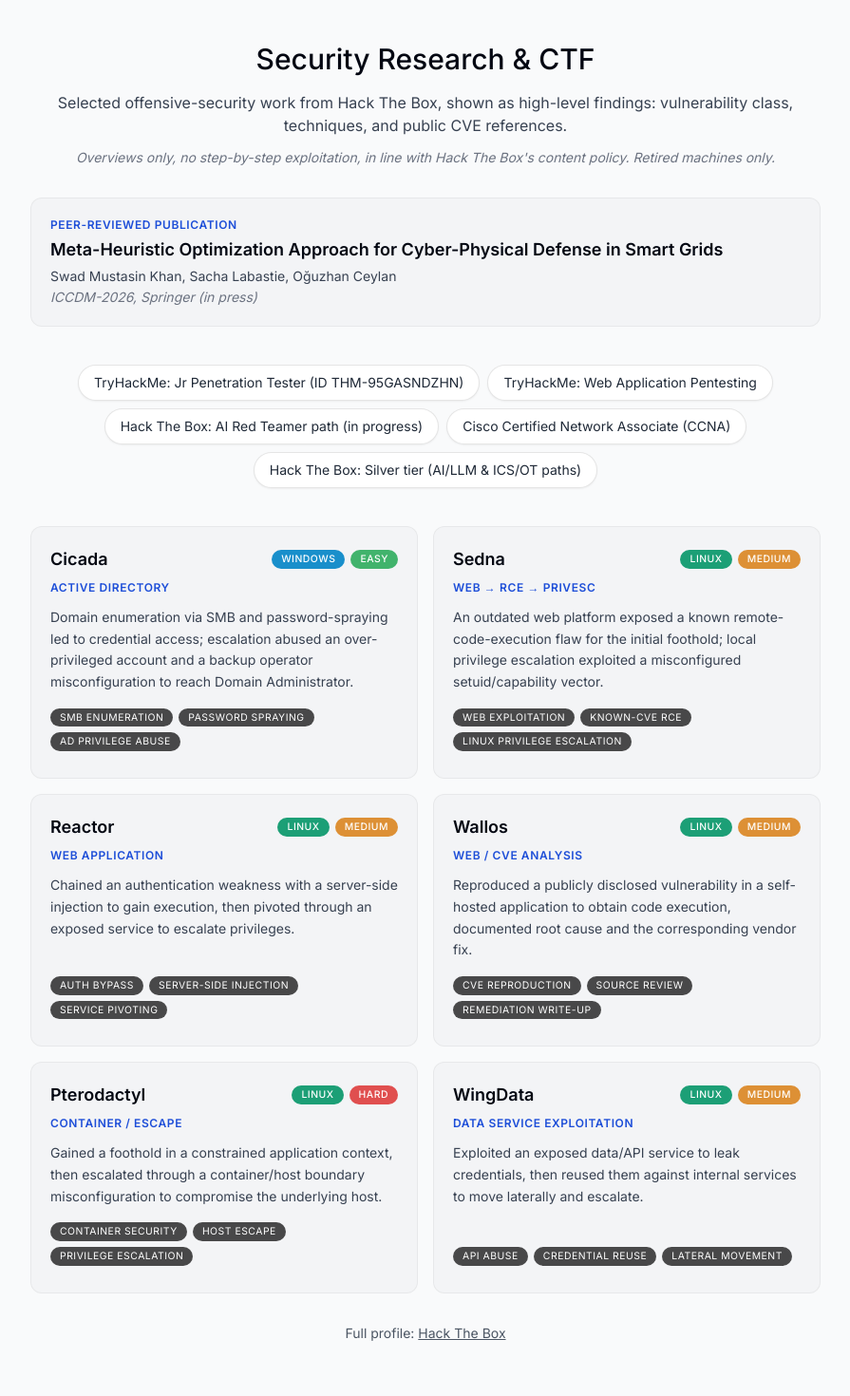
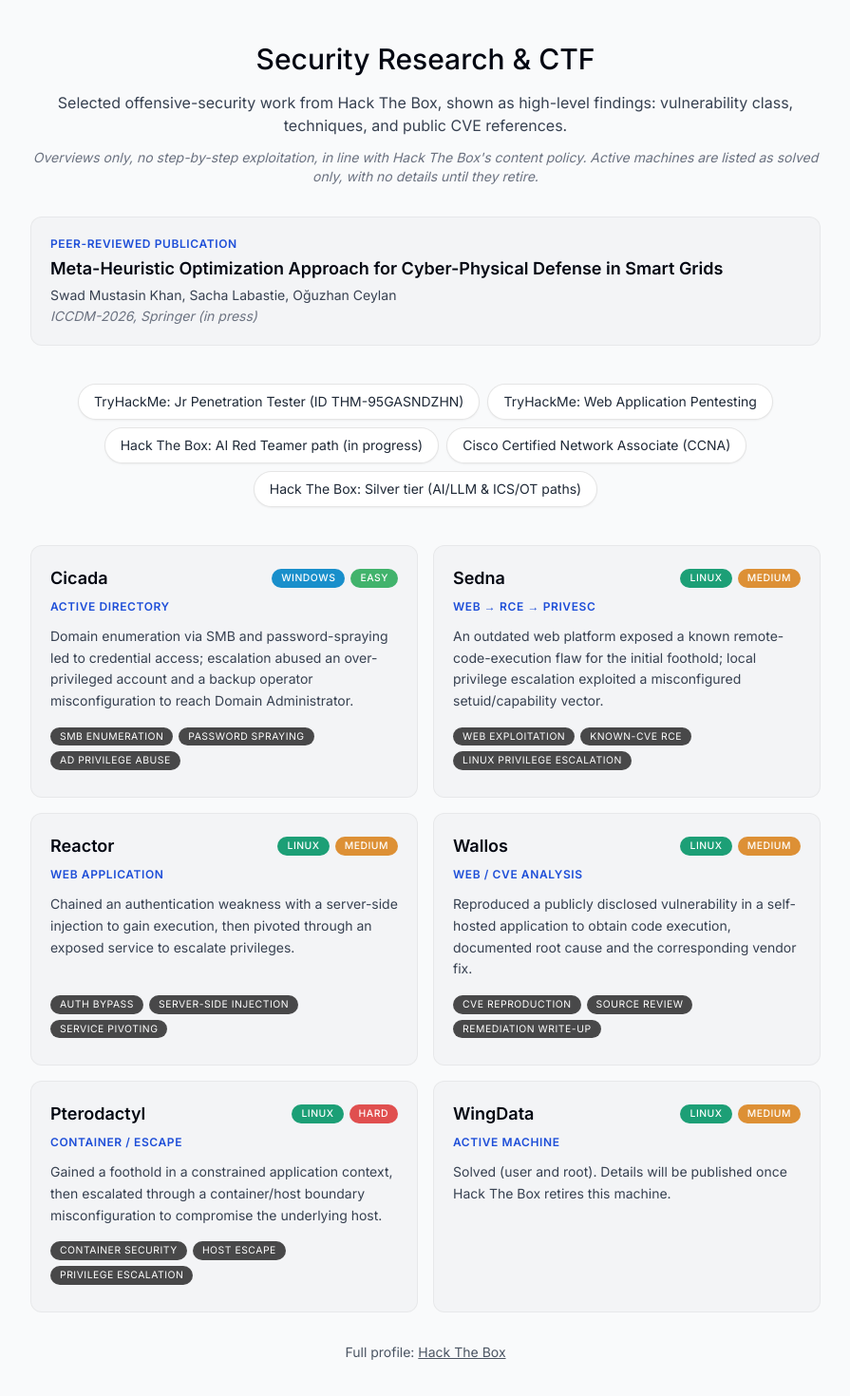
Before and after one commit to SwadKhan/Portfolio, a Next.js app: page / in a window 1280 px wide. Shown: the part 1635-3105 px from the top of the page at 95% size, without its empty margins (192-1087 px from the left). Built offline with nearby package versions, Linux system fonts and the light colour scheme; no server answers.

Commit message:
Show active HTB machines as solved only, without attack details

```diff
--- a/components/security.tsx
+++ b/components/security.tsx
@@ -43,7 +43,8 @@
             </p>
             <p className="mb-8 text-sm italic text-gray-500 dark:text-white/50">
                 Overviews only, no step-by-step exploitation, in line with Hack
-                The Box&apos;s content policy. Retired machines only.
+                The Box&apos;s content policy. Active machines are listed as
+                solved only, with no details until they retire.
             </p>
 
             {/* Peer-reviewed publication */}
--- a/lib/data.ts
+++ b/lib/data.ts
@@ -93,7 +93,8 @@
 // POLICY NOTE: high-level overviews only (vulnerability CLASS and public CVE
 // references, NO step-by-step exploitation). This keeps the showcase compliant
 // with Hack The Box's content rules while still evidencing skill.
-// TODO(Swad): verify each machine is RETIRED and add the exact CVE IDs for
+// Active machines (Sedna, Reactor, Wallos, WingData) show no attack details.
+// TODO(Swad): when one retires, restore its overview; add the exact CVE IDs for
 // your actual solves; cards render CVE chips only when the array is non-empty.
 export const securityData = [
     {
@@ -150,10 +151,10 @@
         machine: "WingData",
         os: "Linux",
         difficulty: "Medium",
-        category: "Data Service Exploitation",
+        category: "Active machine",
         overview:
-            "Exploited an exposed data/API service to leak credentials, then reused them against internal services to move laterally and escalate.",
-        techniques: ["API abuse", "Credential reuse", "Lateral movement"],
+            "Solved (user and root). Details will be published once Hack The Box retires this machine.",
+        techniques: [] as string[],
         cve: [] as string[],
     },
 ] as const;
```
